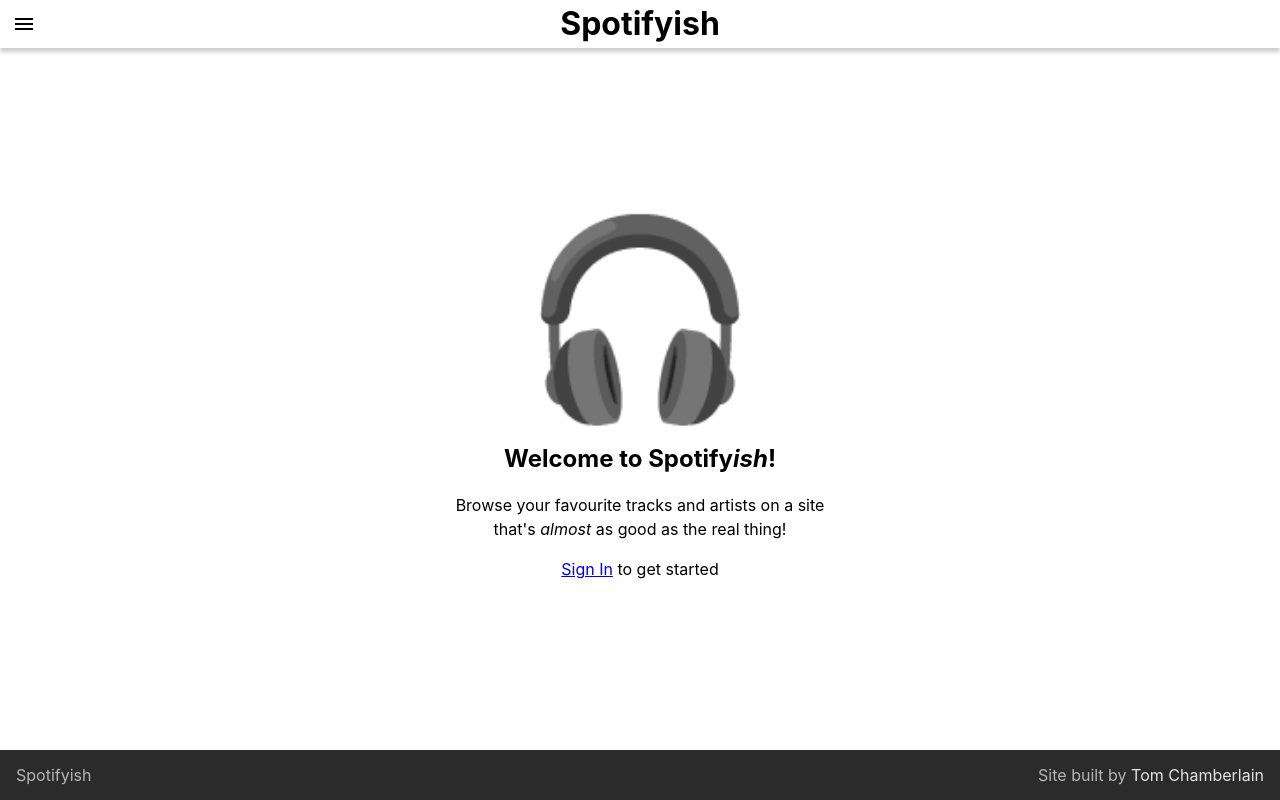
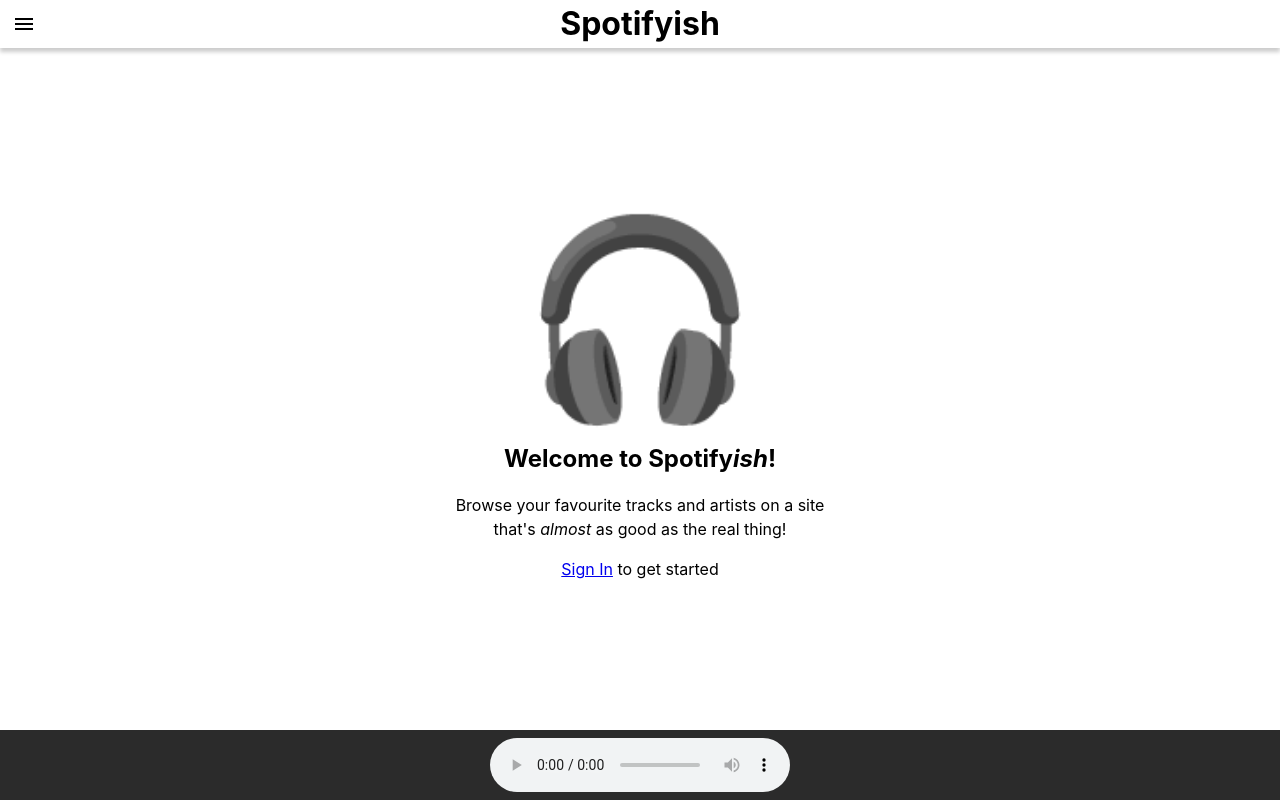
Before and after one commit to TomChamberlainUK/spotifyish-2.0, a Next.js app: page / in a window 1280 px wide. Built offline with nearby package versions, Linux system fonts and the light colour scheme; no server answers.

Commit message:
Added MusicPlayer component

```diff
--- a/components/Layout/Layout.tsx
+++ b/components/Layout/Layout.tsx
@@ -3,6 +3,7 @@ import { useState } from 'react';
 import Head from 'next/head';
 import Link from 'next/link';
 import { useSession } from 'next-auth/react';
+import MusicPlayer from '@components/MusicPlayer/MusicPlayer';
 import ExternalLink from '@components/ExternalLink/ExternalLink';
 import LoadingThrobber from '@components/LoadingThrobber/LoadingThrobber';
 import Switch from '@components/Switch/Switch';
@@ -155,6 +156,7 @@ function Layout({ children }: Props) {
           Site built by <ExternalLink href="https://github.com/TomChamberlainUK" className={styles.footerLink}>Tom Chamberlain</ExternalLink>
         </p>
       </footer>
+      <MusicPlayer />
     </div>
   );
 }
```
